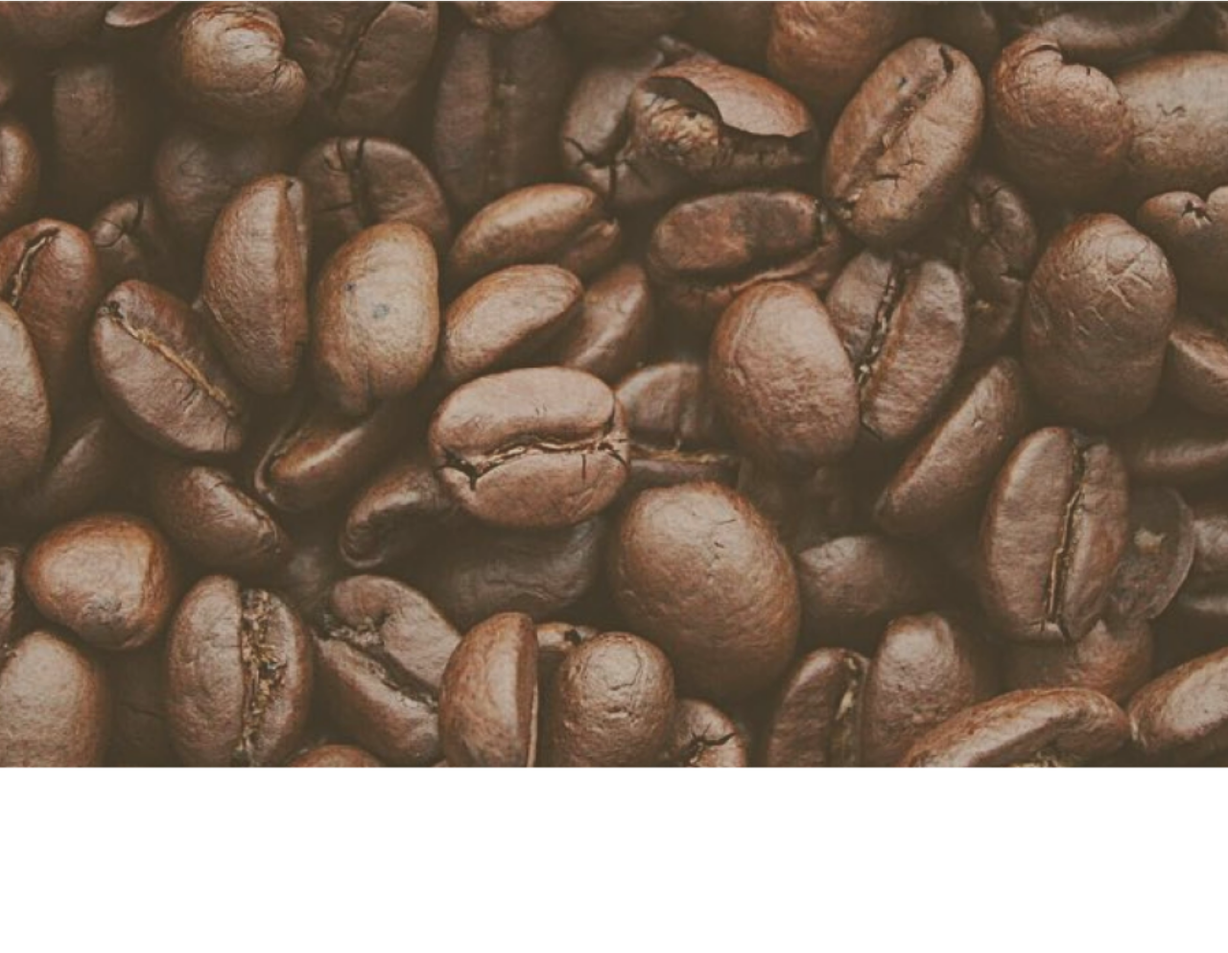
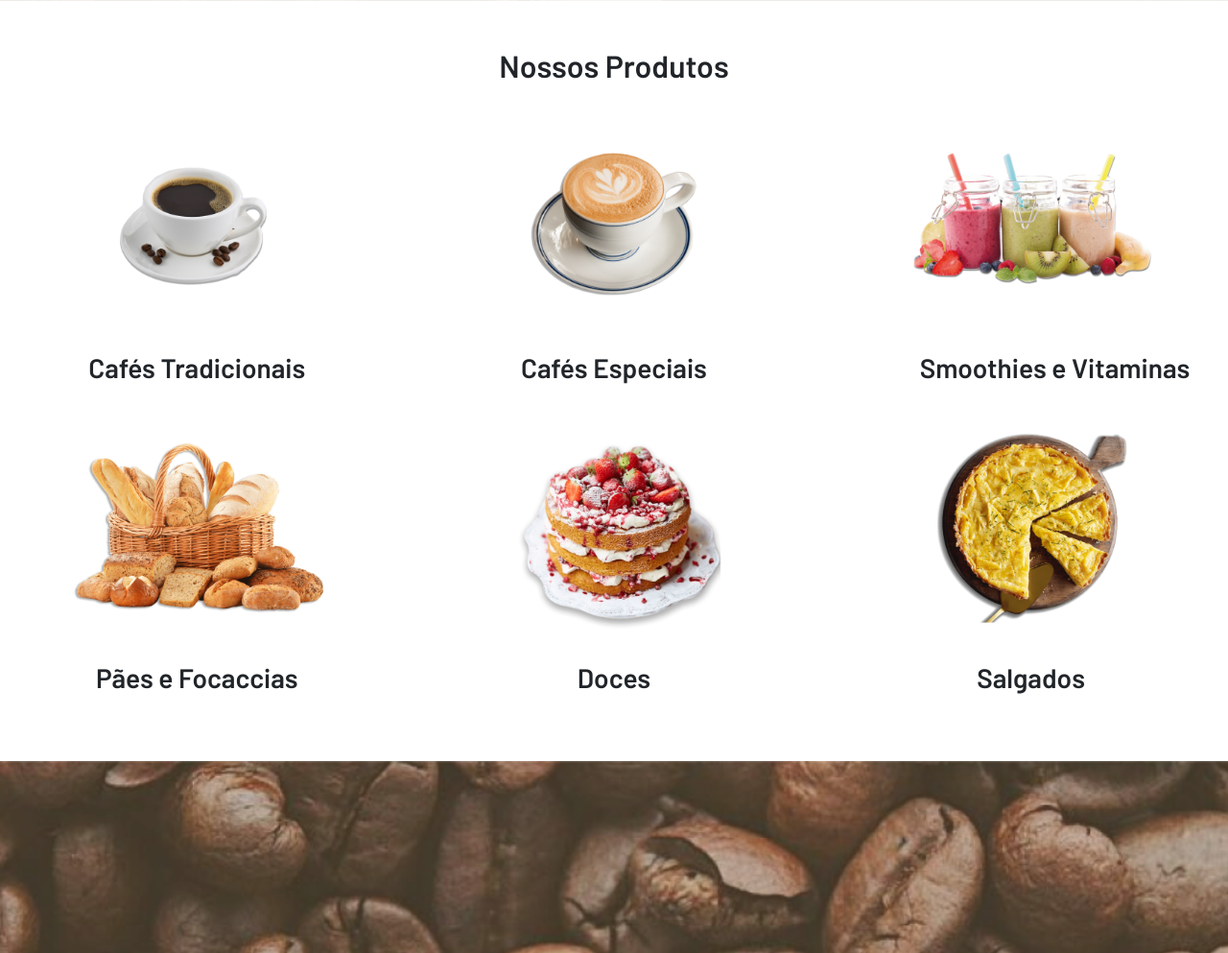
Before and after one commit to VivianeAntonio/Serenatto, a plain HTML site: page index.html in a window 1280 px wide. Shown: the part 2249-3242 px from the top of the page at 96% size. Drawn offline with nearby package versions, Linux system fonts and the light colour scheme.

Commit message:
Criação de cards de produtos

```diff
--- a/estilos.css
+++ b/estilos.css
@@ -46,6 +46,7 @@ input[type=checkbox]:focus {
 
 .botao-padrao {
   background-color: var(--marrom-claro);
+  color:black;
 }
 
 .botao-padrao:hover {
--- a/index.html
+++ b/index.html
@@ -114,6 +114,69 @@
         <h2 class="fw-bold">Portas abertas para todos os públicos.</h2>
         <p>Nosso espaço é aconchegante, pet friendly, preparado para receber crianças e pessoas com deficiência. Também
           oferecemos ambiente de coworking!</p>
+      </div>
+    </section>
+
+    <section class="py-5">
+
+      <h2 class="fw-bold text-center pb-1">Nossos Produtos</h2>
+
+      <div class="row">
+
+        <div class="col-12 col-md-6 col-lg-4 col-xl-4">
+          <div class="card border-0 mx-auto btn" style="width: 18rem;" data-bs-toggle="modal" data-bs-target="#modal-1">
+            <img src="assets/produtos-cafe-tradicional.png" class="card-img-top" alt="Xícara de café preto.">
+            <div class="card-body">
+              <h3 class="card-text text-center fw-bold text-nowrap">Cafés Tradicionais</h3>
+            </div>
+          </div>
+        </div>
+
+        <div class="col-12 col-md-6 col-lg-4 col-xl-4">
+          <div class="card border-0 mx-auto btn" style="width: 18rem;">
+            <img src="assets/produtos-cafe-especial.png" class="card-img-top" alt="Xícara de café com leite.">
+            <div class="card-body text-center">
+              <h3 class="card-text text-center fw-bold text-nowrap">Cafés Especiais</h3>
+            </div>
+          </div>
+        </div>
+
+        <div class="col-12 col-md-6 col-lg-4 col-xl-4">
+          <div class="card border-0  mx-auto btn" style="width: 18rem;">
+            <img src="assets/produtos-vitaminas.png" class="card-img-top" alt="Copos de vitaminas de frutas.">
+            <div class="card-body text-center">
+              <h3 class="card-text text-center fw-bold text-nowrap">Smoothies e Vitaminas</h3>
+            </div>
+          </div>
+        </div>
+
+        <div class="col-12 col-md-6 col-lg-4 col-xl-4">
+          <div class="card border-0 mx-auto btn" style="width: 18rem;">
+            <img src="assets/produtos-paes.png" class="card-img-top" alt="Cesta com vários tipos de pães.">
+            <div class="card-body text-center">
+              <h3 class="card-text text-center fw-bold text-nowrap">Pães e Focaccias</h3>
+            </div>
+          </div>
+        </div>
+
+        <div class="col-12 col-md-6 col-lg-4 col-xl-4">
+          <div class="card border-0 mx-auto btn" style="width: 18rem;">
+            <img src="assets/produtos-doces.png" class="card-img-top" alt="Bolo com chantili e frutas vermelhas.">
+            <div class="card-body text-center">
+              <h3 class="card-text text-center fw-bold text-nowrap">Doces</h3>
+            </div>
+          </div>
+        </div>
+
+        <div class="col-12 col-md-6 col-lg-4 col-xl-4">
+          <div class="card border-0 mx-auto btn" style="width: 18rem;">
+            <img src="assets/produtos-salgados.png" class="card-img-top" alt="Torta salgada fatiada.">
+            <div class="card-body text-center">
+              <h3 class="card-text text-center fw-bold text-nowrap">Salgados</h3>
+            </div>
+          </div>
+        </div>
+
       </div>
     </section>
 
@@ -254,6 +317,31 @@
     </div>
   </div>
 
+  <!-- Modal 1-->
+  <div class="modal fade" id="modal-1" tabindex="-1" aria-labelledby="exampleModalLabel" aria-hidden="true">
+    <div class="modal-dialog">
+      <div class="modal-content">
+        <div class="modal-header">
+          <h2 class="modal-title fs-5 fw-bold" id="exampleModalLabel">Cafés Tradicionais</h2>
+          <button type="button" class="btn-close" data-bs-dismiss="modal" aria-label="Close"></button>
+        </div>
+        <div class="modal-body">
+          <img src="assets/produtos-cafe-tradicional.png" class="w-100" alt="Xícara de café preto.">
+          <p>O café Serenatto é conhecido por seus blends tradicionais e saborosos, que agradam aos amantes da bebida.
+            Nossos grãos são cuidadosamente selecionados e torrados para produzir um aroma rico e sabor equilibrado.</p>
+          <p>Entre os cafés mais tradicionais da casa, destaca-se o "Café Serenatto", um blend exclusivo de grãos com
+            notas
+            de chocolate e caramelo. Outra opção popular é o "Café Italiano", um café expresso encorpado e intenso. Já o
+            "Café Cappuccino" é uma escolha clássica para quem prefere uma bebida cremosa e suave.</p>
+        </div>
+        <div class="modal-footer mx-auto">
+          <button type="button" class="btn btn-secondary botao-padrao border-0" data-bs-dismiss="modal">Fechar
+            janela</button>
+        </div>
+      </div>
+    </div>
+  </div>
+
   <script src="https://cdn.jsdelivr.net/npm/bootstrap@5.3.0-alpha2/dist/js/bootstrap.bundle.min.js"
     integrity="sha384-qKXV1j0HvMUeCBQ+QVp7JcfGl760yU08IQ+GpUo5hlbpg51QRiuqHAJz8+BrxE/N"
     crossorigin="anonymous"></script>
```
